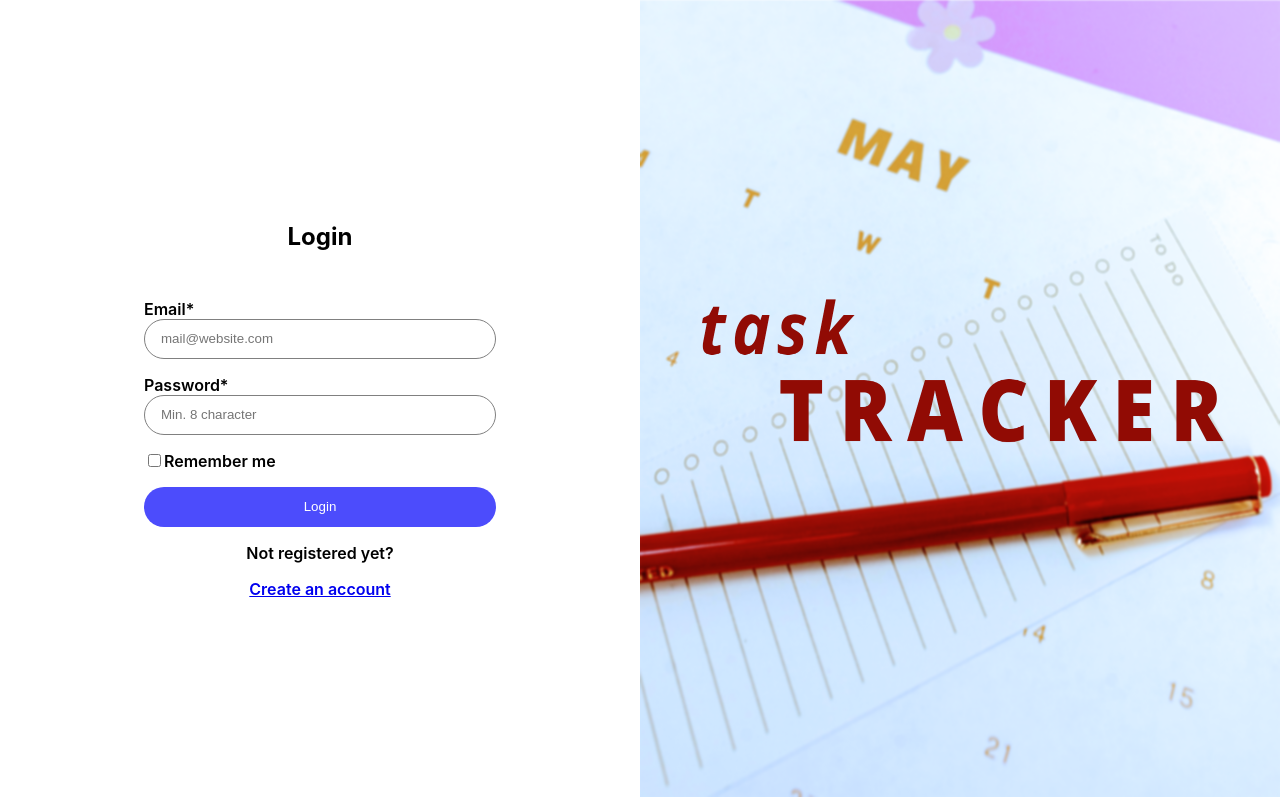
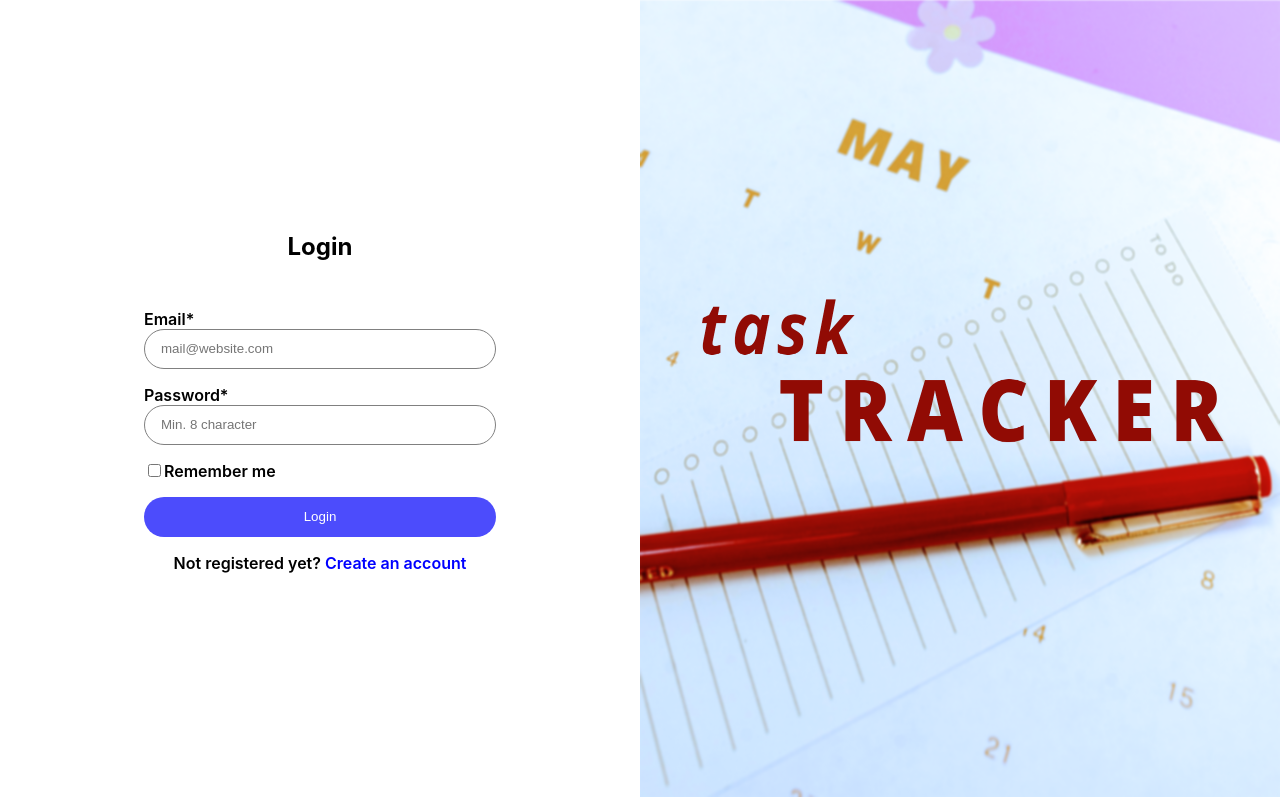
Before and after one commit to PayalSasmal10/ToDo-FullStack, a React (Create React App) app in the folder todo-project/todo-ui/: page / in a window 1280 px wide. Built offline with nearby package versions, Linux system fonts and the light colour scheme.

Commit message:
Sign up section created

```diff
--- a/todo-project/todo-ui/src/App.js
+++ b/todo-project/todo-ui/src/App.js
@@ -6,7 +6,7 @@ import ProjectSection from './pages/project-section';
 function App() {
   return (
     <div className="App">
-      <Route path="/">
+      <Route path="/" exact>
         <LoginPage />
       </Route>
       <Route path="/task">
--- a/todo-project/todo-ui/src/index.css
+++ b/todo-project/todo-ui/src/index.css
@@ -5,6 +5,7 @@ body {
     sans-serif;
   -webkit-font-smoothing: antialiased;
   -moz-osx-font-smoothing: grayscale;
+  box-sizing: border-box;
 }
 
 code {
--- a/todo-project/todo-ui/src/pages/login-page.js
+++ b/todo-project/todo-ui/src/pages/login-page.js
@@ -4,15 +4,21 @@ import task from '../images/task-tracker.png';
 import './login-page.scss';
 
 const LoginPage = () => {
-  const [userName, setUserName] = useState('');
+  const [loginSwitch, setLoginSwitch] = useState(false);
+  const [email, setEmail] = useState('');
   const [password, setPassword] = useState('');
+  const [name, setName] = useState('');
 
-  const userNameHandler = (e) => {
-    setUserName(e.target.value);
+  const emailHandler = (e) => {
+    setEmail(e.target.value);
   };
 
   const passwordHandler = (e) => {
     setPassword(e.target.value);
+  };
+
+  const nameHandler = (e) => {
+    setName(e.target.value);
   };
 
   const submitHandler = () => {};
@@ -20,6 +26,8 @@ const LoginPage = () => {
   return (
     <div className="loginPage">
       <div className="login-section">
+        {!loginSwitch && (
+          <>
             <h2>Login</h2>
 
             <form onSubmit={submitHandler}>
@@ -28,8 +36,8 @@ const LoginPage = () => {
               <input
                 type="text"
                 placeholder="mail@website.com"
-            value={userName}
-            onChange={(e) => userNameHandler(e)}
+                value={email}
+                onChange={(e) => emailHandler(e)}
                 className="form-email"
               />
               <br />
@@ -50,8 +58,67 @@ const LoginPage = () => {
                 Login
               </button>
             </form>
-        <p>Not registered yet?</p>
-        <Link to="/signup">Create an account</Link>
+            <p>
+              Not registered yet?&nbsp;
+              <span
+                onClick={() => setLoginSwitch(!loginSwitch)}
+                className="span-switch"
+              >
+                Create an account
+              </span>
+            </p>
+          </>
+        )}
+        {loginSwitch && (
+          <>
+            <h2>Sign Up</h2>
+
+            <form onSubmit={submitHandler}>
+              <label>Name*</label>
+              <br />
+              <input
+                type="text"
+                placeholder="Name"
+                value={name}
+                onChange={(e) => nameHandler(e)}
+                className="form-email"
+              />
+              <br />
+              <label>Email*</label>
+              <br />
+              <input
+                type="text"
+                placeholder="mail@website.com"
+                value={email}
+                onChange={(e) => emailHandler(e)}
+                className="form-email"
+              />
+              <br />
+              <label>Password*</label>
+              <br />
+              <input
+                type="password"
+                placeholder="Min. 8 character"
+                value={password}
+                onChange={(e) => passwordHandler(e)}
+                className="form-pwd"
+              />
+              <br />
+              <button type="submit" className="submitBtn">
+                Login
+              </button>
+            </form>
+            <p>
+              Already have an account?&nbsp;
+              <span
+                onClick={() => setLoginSwitch(!loginSwitch)}
+                className="span-switch"
+              >
+                Sign In
+              </span>
+            </p>
+          </>
+        )}
       </div>
       <div className="brand-section">
         <img src={task} alt="Task Tracker" />
--- a/todo-project/todo-ui/src/pages/login-page.scss
+++ b/todo-project/todo-ui/src/pages/login-page.scss
@@ -67,3 +67,12 @@
 .submitBtn:hover {
   background: blue;
 }
+
+.span-switch {
+  cursor: pointer;
+  color: blue;
+}
+
+.span-switch:hover {
+  text-decoration: underline;
+}
```
Lines whose indentation alone changed are shown as unchanged.
